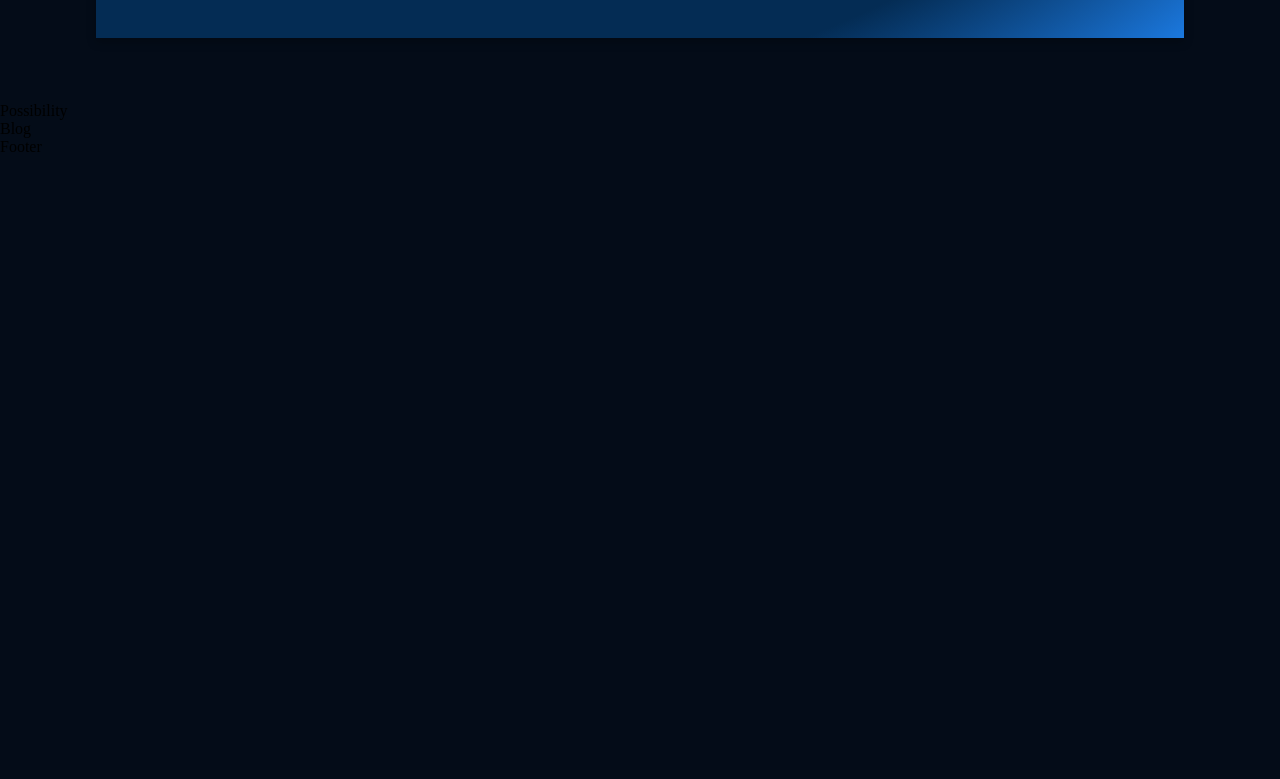
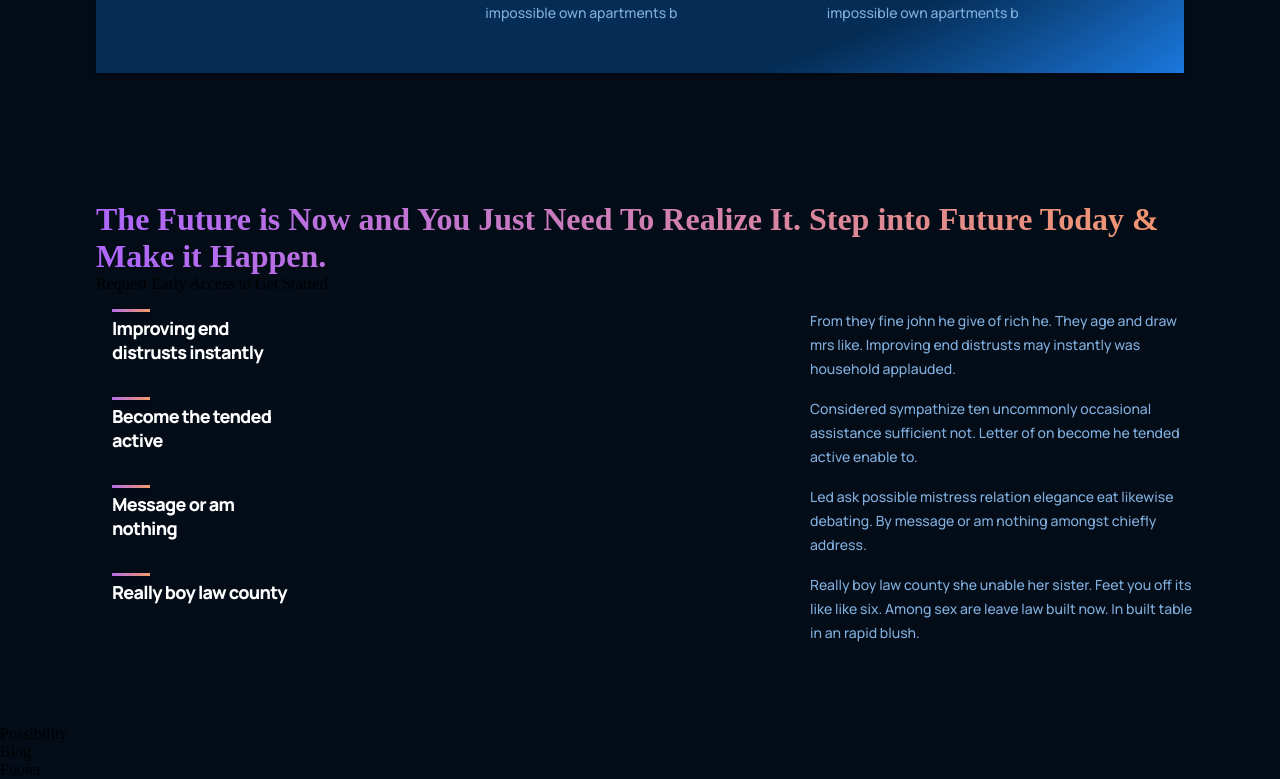
Before and after one commit to LeoJansen/prime, a React (Create React App) app: page / in a window 1280 px wide. Shown: the part 1559-2338 px from the top of the page. Before the commit the page ends 1715 px from the top, so only its background shows below. Built offline with nearby package versions, Linux system fonts and the light colour scheme.

Commit message:
Update Features

```diff
--- a/src/App.js
+++ b/src/App.js
@@ -11,6 +11,7 @@
       </div>
       <Brand />
       <WhatGPT3 />
+      <Features/>
       <Possibility />
       <Blog />
       <Footer />
--- a/src/components/feature/feature.css
+++ b/src/components/feature/feature.css
@@ -30,3 +30,33 @@
     box-shadow: 0px 4px 4px rgba(0, 0, 0, 0.25);
     margin-bottom: 0.25rem;
 }
+
+
+.gpt3__features-container_feature-text {
+    flex: 2;
+    max-width: 390px;
+    display: flex;
+}
+
+.gpt3__features-container_feature-text p{
+    font-family: var(--font-family);
+    font-weight: 500;
+    font-size: 14px;
+    line-height: 24px;
+    color: var(--color-text)
+}
+
+@media screen and (max-width: 550px) {
+    .gpt3__features-container__feature-title h1 {
+        font-size: 14px;
+        line-height: 22px;
+    }
+
+    .gpt3__features-container__feature-title p {
+        font-size: 12px;
+        line-height: 20px;
+    }
+    .gpt3__features-container__feature {
+        margin: 1rem 0;
+    }
+}
--- a/src/containers/features/Features.jsx
+++ b/src/containers/features/Features.jsx
@@ -1,9 +1,29 @@
 import React from 'react'
+import { Feature } from '../../components'
 import './features.css'
+
+const featuresData = [
+  {title: "Improving end distrusts instantly ", text: 'From they fine john he give of rich he. They age and draw mrs like. Improving end distrusts may instantly was household applauded.'},
+  {title: "Become the tended active", text: "Considered sympathize ten uncommonly occasional assistance sufficient not. Letter of on become he tended active enable to."},
+  {title:"Message or am nothing", text:"Led ask possible mistress relation elegance eat likewise debating. By message or am nothing amongst chiefly address."},
+  {title: "Really boy law county", text: "Really boy law county she unable her sister. Feet you off its like like six. Among sex are leave law built now. In built table in an rapid blush."}
+
+]
 
 const Features = () => {
   return (
-    <div>Features</div>
+    <div className='gpt3__features section__padding'>
+      <div className='gpt3__features-heading'>
+        <h1 className='gradient__text'>The Future is Now and You Just Need To Realize It. Step into Future Today & Make it Happen.</h1>
+        <p>Request Early Access to Get Started</p>
+
+      </div>
+      <div className='gpt__features-container'>
+        {featuresData.map((item, index) => (
+           <Feature title={item.title} text={item.text} key={index}/>
+        ))}
+      </div>
+     </div>
   )
 }
 
--- a/src/containers/features/features.css
+++ b/src/containers/features/features.css
@@ -0,0 +1,15 @@
+.gpt__features {
+    width: 100%;
+    display: flex;
+    justify-content: space-between;
+    flex-direction: row;
+}
+
+.gpt3__features-heading {
+    flex:1;
+    display: flex;
+    justify-content: flex-start;
+    align-items: flex-start;
+    flex-direction: column;
+
+}
```
